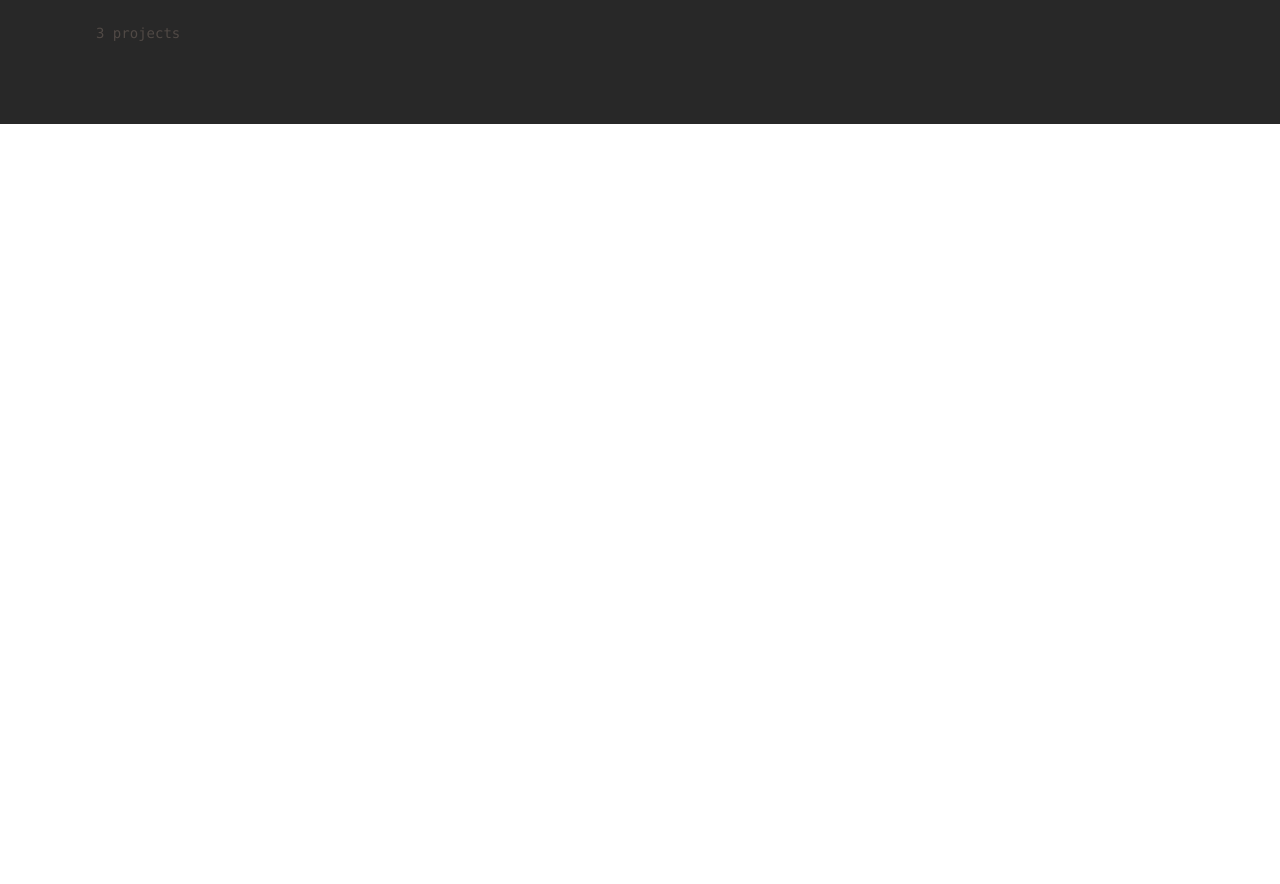
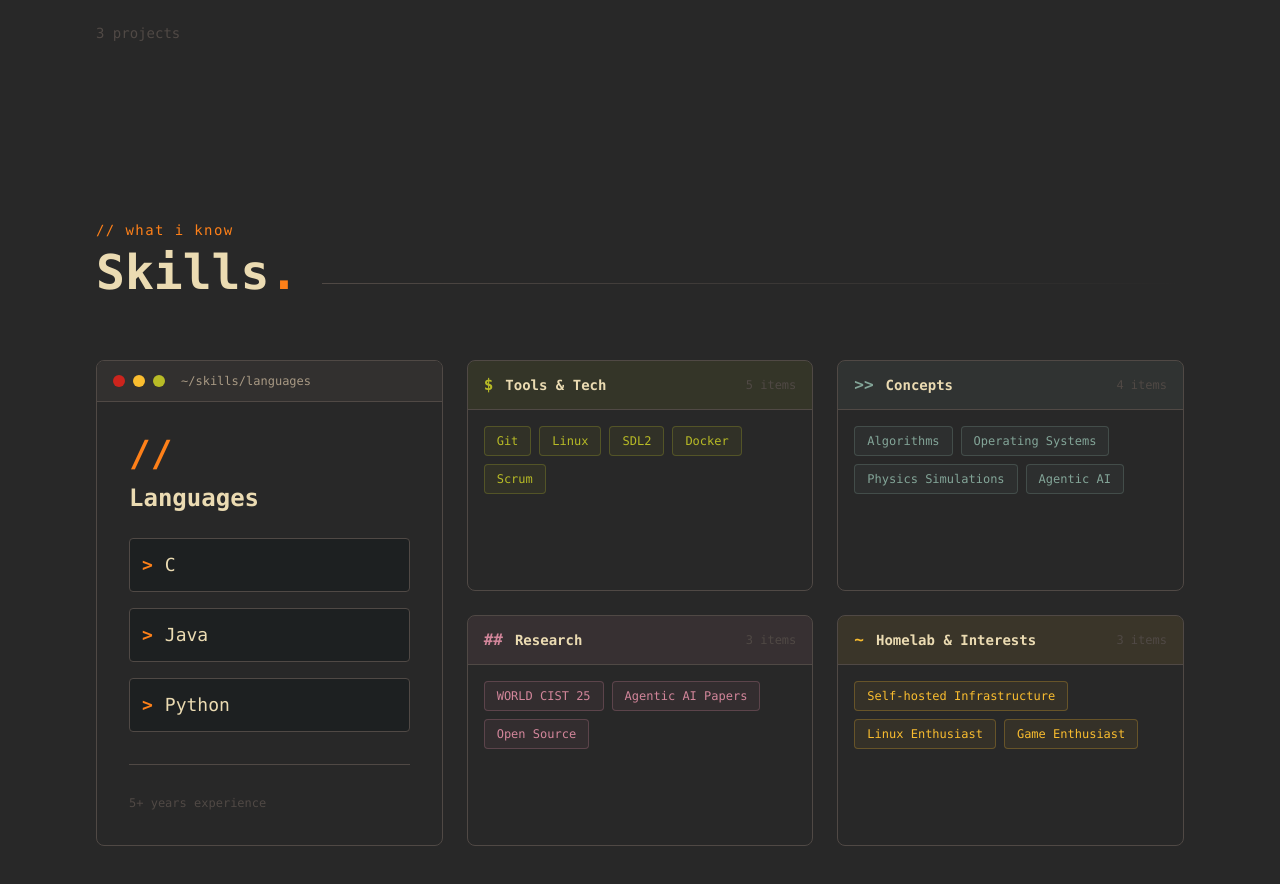
Before and after one commit to GonZiin/website-portfolio, a React (Vite) app: page / in a window 1280 px wide. Shown: the part 1500-2384 px from the top of the page. Before the commit the page ends 1624 px from the top, so only its background shows below. Built offline with nearby package versions, Linux system fonts and the light colour scheme.

Commit message:
feat: add Skills component closes (#4)

```diff
--- a/src/App.jsx
+++ b/src/App.jsx
@@ -1,13 +1,15 @@
 import Navbar from './components/Navbar'
 import Hero from './components/Hero'
 import Projects from './components/Projects'
+import Skills from './components/Skills'
 
 function App() {
   return (
-    <main>
+    <main className="bg-[#282828]">
       <Navbar />
       <Hero />
       <Projects />
+      <Skills />
     </main>
   )
 }
--- a/src/components/Projects.jsx
+++ b/src/components/Projects.jsx
@@ -107,7 +107,6 @@ function Projects() {
           {projects.length} projects
         </span>
       </div>
-
     </section>
   )
 }
--- a/src/components/Skills.jsx
+++ b/src/components/Skills.jsx
@@ -0,0 +1,165 @@
+import { motion } from 'framer-motion'
+
+const skills = [
+  {
+    category: "Languages",
+    icon: "//",
+    color: "#fe8019",
+    items: ["C", "Java", "Python"]
+  },
+  {
+    category: "Tools & Tech",
+    icon: "$",
+    color: "#b8bb26",
+    items: ["Git", "Linux", "SDL2", "Docker", "Scrum"]
+  },
+  {
+    category: "Concepts",
+    icon: ">>",
+    color: "#83a598",
+    items: ["Algorithms", "Operating Systems", "Physics Simulations", "Agentic AI"]
+  },
+  {
+    category: "Research",
+    icon: "##",
+    color: "#d3869b",
+    items: ["WORLD CIST 25", "Agentic AI Papers", "Open Source"]
+  },
+  {
+    category: "Homelab & Interests",
+    icon: "~",
+    color: "#fabd2f",
+    items: ["Self-hosted Infrastructure", "Linux Enthusiast", "Game Enthusiast"]
+  },
+]
+
+function Skills() {
+  const featured = skills[0]
+  const rest = skills.slice(1)
+
+  return (
+    <section id="skills" className="bg-[#282828] py-24">
+      <div className="max-w-6xl mx-auto px-8">
+
+        {/* cabeçalho */}
+        <div className="flex items-end gap-6 mb-16">
+          <div>
+            <motion.p
+              initial={{ opacity: 0 }}
+              whileInView={{ opacity: 1 }}
+              viewport={{ once: true }}
+              className="text-[#fe8019] font-mono text-sm mb-2 tracking-widest"
+            >
+              // what i know
+            </motion.p>
+            <motion.h2
+              initial={{ opacity: 0, y: 20 }}
+              whileInView={{ opacity: 1, y: 0 }}
+              viewport={{ once: true }}
+              transition={{ duration: 0.5 }}
+              className="text-[#ebdbb2] text-5xl font-bold font-mono"
+            >
+              Skills<span className="text-[#fe8019]">.</span>
+            </motion.h2>
+          </div>
+          <motion.div
+            initial={{ scaleX: 0 }}
+            whileInView={{ scaleX: 1 }}
+            viewport={{ once: true }}
+            transition={{ duration: 1 }}
+            className="flex-1 h-px bg-gradient-to-r from-[#504945] to-transparent origin-left mb-3"
+          />
+        </div>
+
+        {/* layout principal */}
+        <div className="grid grid-cols-1 lg:grid-cols-3 gap-6">
+
+          {/* card destaque — Languages */}
+          <motion.div
+            initial={{ opacity: 0, x: -40 }}
+            whileInView={{ opacity: 1, x: 0 }}
+            viewport={{ once: true }}
+            transition={{ duration: 0.6 }}
+            className="lg:col-span-1 lg:row-span-2 bg-[#282828] border border-[#504945] rounded-lg overflow-hidden hover:border-[#fe8019] transition-colors duration-300 group flex flex-col"
+          >
+            {/* terminal bar */}
+            <div className="flex items-center gap-2 px-4 py-3 bg-[#32302f] border-b border-[#504945]">
+              <span className="w-3 h-3 rounded-full bg-[#cc241d]" />
+              <span className="w-3 h-3 rounded-full bg-[#fabd2f]" />
+              <span className="w-3 h-3 rounded-full bg-[#b8bb26]" />
+              <span className="text-[#a89984] font-mono text-xs ml-2">~/skills/languages</span>
+            </div>
+
+            <div className="p-8 flex flex-col flex-1">
+              <span className="text-[#fe8019] font-mono text-4xl font-bold mb-2">{featured.icon}</span>
+              <h3 className="text-[#ebdbb2] font-mono text-2xl font-bold mb-6">{featured.category}</h3>
+
+              <div className="flex flex-col gap-4 flex-1">
+                {featured.items.map((item, i) => (
+                  <motion.div
+                    key={item}
+                    initial={{ opacity: 0, x: -20 }}
+                    whileInView={{ opacity: 1, x: 0 }}
+                    viewport={{ once: true }}
+                    transition={{ delay: i * 0.15, duration: 0.4 }}
+                    className="flex items-center gap-3 p-3 bg-[#1d2021] rounded border border-[#504945] group-hover:border-[#fe8019]/30 transition-colors"
+                  >
+                    <span className="text-[#fe8019] font-mono text-lg font-bold">&gt;</span>
+                    <span className="text-[#ebdbb2] font-mono text-lg">{item}</span>
+                  </motion.div>
+                ))}
+              </div>
+
+              {/* decoração em baixo */}
+              <div className="mt-8 pt-6 border-t border-[#504945]">
+                <span className="text-[#504945] font-mono text-xs">5+ years experience</span>
+              </div>
+            </div>
+          </motion.div>
+
+          {/* cards restantes */}
+          {rest.map((skill, index) => (
+            <motion.div
+              key={skill.category}
+              initial={{ opacity: 0, y: 30 }}
+              whileInView={{ opacity: 1, y: 0 }}
+              viewport={{ once: true }}
+              transition={{ duration: 0.4, delay: index * 0.1 }}
+              className="bg-[#282828] border border-[#504945] rounded-lg overflow-hidden hover:border-[#fe8019] transition-colors duration-300 group"
+            >
+              {/* header colorido por categoria */}
+              <div
+                className="flex items-center gap-3 px-4 py-3 border-b border-[#504945]"
+                style={{ backgroundColor: skill.color + '15' }}
+              >
+                <span className="font-mono font-bold" style={{ color: skill.color }}>{skill.icon}</span>
+                <span className="text-[#ebdbb2] font-mono text-sm font-bold">{skill.category}</span>
+                <span className="ml-auto text-[#504945] font-mono text-xs">{skill.items.length} items</span>
+              </div>
+
+              {/* items */}
+              <div className="p-4 flex flex-wrap gap-2">
+                {skill.items.map((item) => (
+                  <span
+                    key={item}
+                    className="font-mono text-xs px-3 py-1.5 rounded border transition-colors duration-200"
+                    style={{
+                      color: skill.color,
+                      borderColor: skill.color + '40',
+                      backgroundColor: skill.color + '10'
+                    }}
+                  >
+                    {item}
+                  </span>
+                ))}
+              </div>
+            </motion.div>
+          ))}
+
+        </div>
+      </div>
+    </section>
+  )
+}
+
+export default Skills
```
